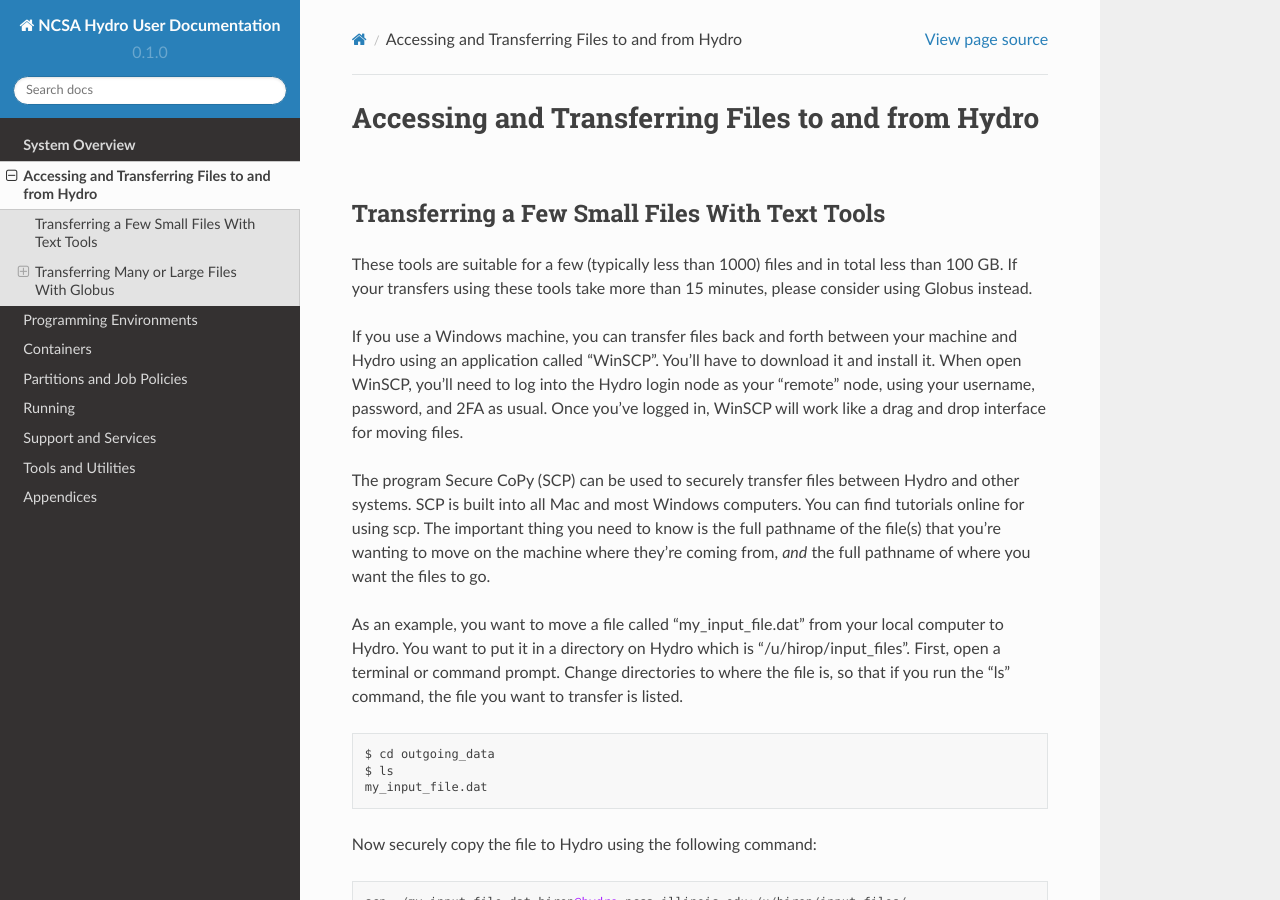
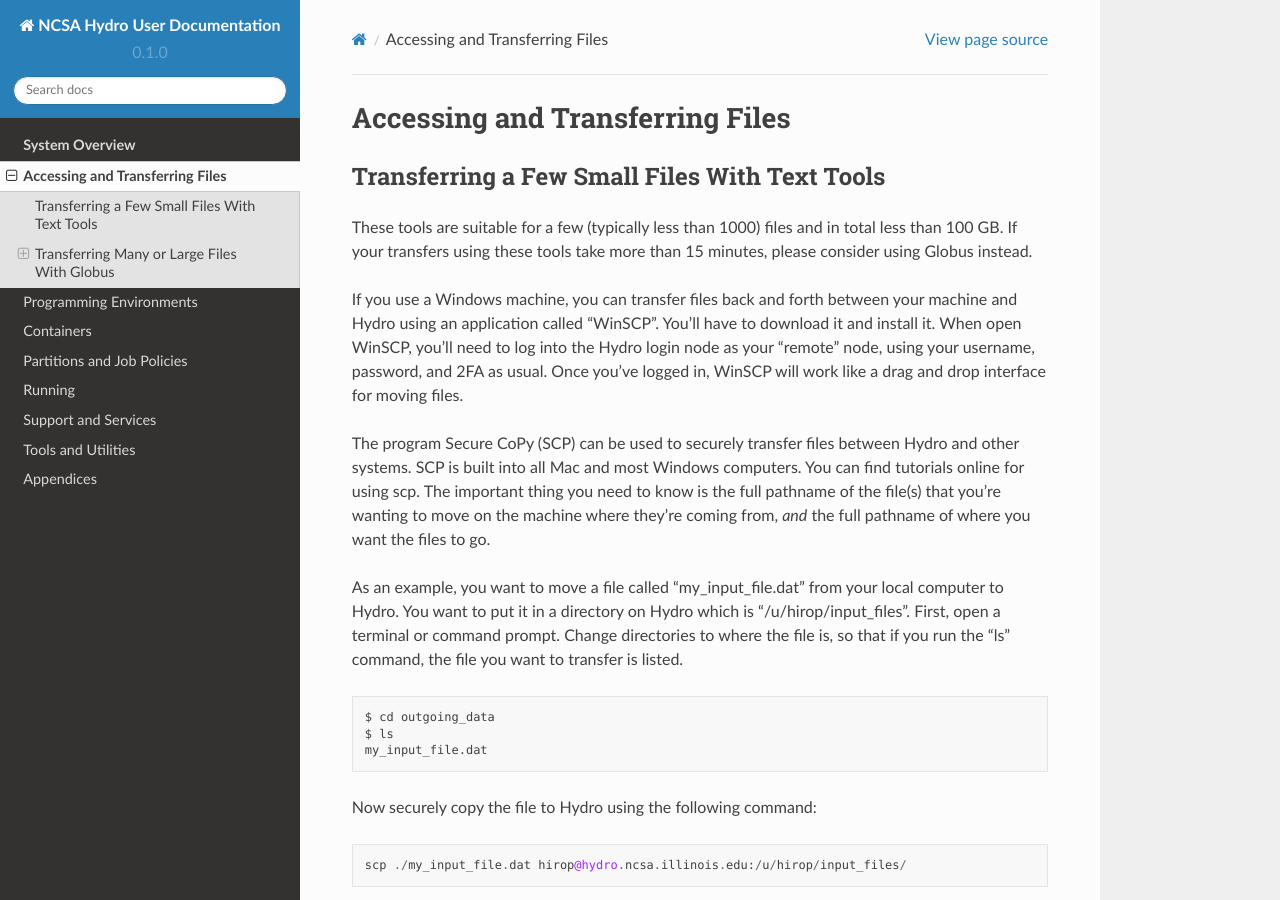
Before and after one commit to ncsa/hydro_documentation, a Sphinx documentation site: the page built from docs/source/accessing_transferring_files.rst, in a window 1280 px wide and 900 px high. Built offline with Sphinx 7.4.7 and the Read the Docs theme 2.0.0, drawn with Linux system fonts in a browser that asks for light colours; pages that are not in the unit, such as notebooks, are missing from menus.

Commit message:
Shortening page title
Removing explicit reference to Hydro in title.

```diff
--- a/docs/source/accessing_transferring_files.rst
+++ b/docs/source/accessing_transferring_files.rst
@@ -1,7 +1,7 @@
 .. _transferring-files:
 
-Accessing and Transferring Files to and from Hydro
-====================================================
+Accessing and Transferring Files
+=================================
 
 .. _small-transfer-tools:
 
```
